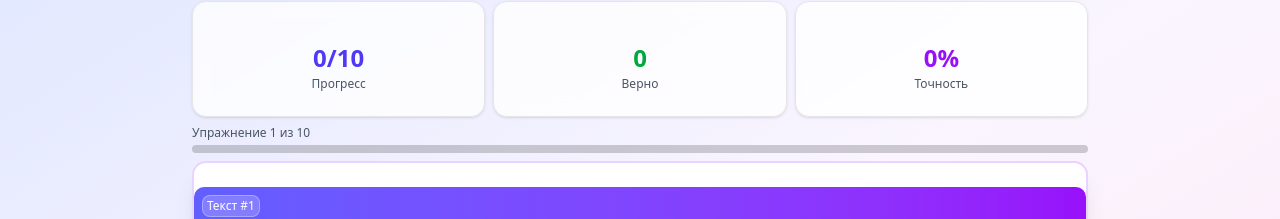
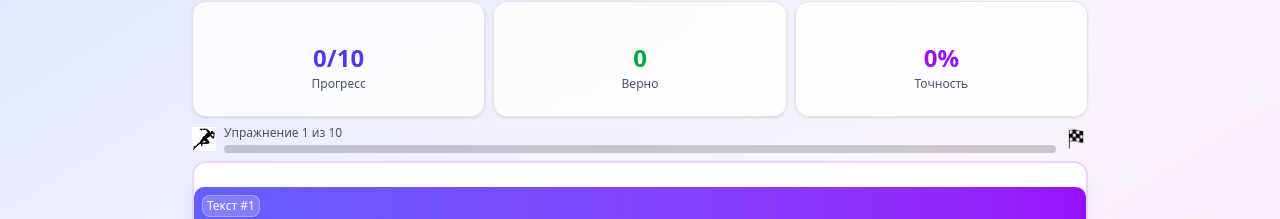
Before and after one commit to Anastasia462208/1111, a React (Vite) app: page / in a window 1280 px wide. Both pictures are taken after a click on the element 866 px from the left and 464 px from the top of the page. Shown: the part 115-334 px from the top of the page. Built offline with nearby package versions, Linux system fonts and the light colour scheme.

Commit message:
Version 26: Save current changes

```diff
--- a/src/TextMode.jsx
+++ b/src/TextMode.jsx
@@ -189,11 +189,15 @@ function TextMode({ onBackToMenu }) {
           </Card>
         </div>
 
-        <div className="space-y-1">
-          <div className="flex justify-between text-xs text-gray-600">
-            <span>Упражнение {currentExerciseIndex + 1} из {totalExercises}</span>
+        <div className="relative flex items-center w-full space-x-2">
+          <img src="/src/assets/i/running_boy.jpg" alt="Бегущий мальчик" className="w-6 h-6" />
+          <div className="flex-1 space-y-1">
+            <div className="flex justify-between text-xs text-gray-600">
+              <span>Упражнение {currentExerciseIndex + 1} из {totalExercises}</span>
+            </div>
+            <Progress value={progress} className="h-2" />
           </div>
-          <Progress value={progress} className="h-2" />
+          <img src="/src/assets/i/finish_flag.png" alt="Флаг финиша" className="w-6 h-6" />
         </div>
 
         <Card className="shadow-xl border-2 border-purple-200">
--- a/src/WordsMode.jsx
+++ b/src/WordsMode.jsx
@@ -188,11 +188,15 @@ function WordsMode({ onBackToMenu }) {
         </div>
 
         {/* Прогресс бар */}
-        <div className="space-y-0.5">
-          <Progress value={progress} className="h-1.5" />
-          <div className="text-xs text-gray-600 text-center">
-            Вопрос {currentWordIndex + 1} из {totalWords}
+        <div className="relative flex items-center w-full space-x-2">
+          <img src="/src/assets/i/running_boy.jpg" alt="Бегущий мальчик" className="w-6 h-6" />
+          <div className="flex-1 space-y-0.5">
+            <Progress value={progress} className="h-1.5" />
+            <div className="text-xs text-gray-600 text-center">
+              Вопрос {currentWordIndex + 1} из {totalWords}
+            </div>
           </div>
+          <img src="/src/assets/i/finish_flag.png" alt="Флаг финиша" className="w-6 h-6" />
         </div>
 
         {/* Основная карточка */}
```
Also changed, not shown: src/assets/i/finish_flag.png (added), src/assets/i/running_boy.jpg (added), 4 other files (tests, documents, lock files or other folders).
